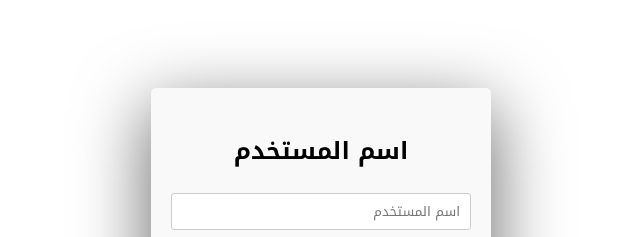
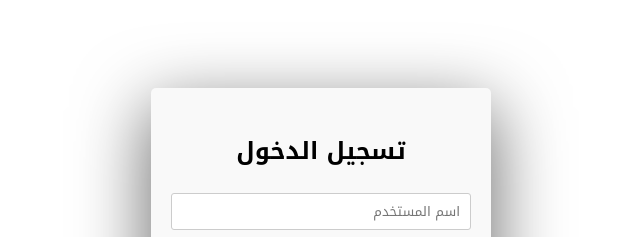
Before and after one commit to islam0555/cv, a plain HTML site: page login/index.html in a window 1280 px wide. Shown: the part 180-417 px from the top of the page, 319-959 px from the left. Drawn offline with Linux system fonts and the light colour scheme.

Commit message:
Update index.html

```diff
--- a/login/index.html
+++ b/login/index.html
@@ -67,7 +67,7 @@
   <body>
 
   <div class="login-box">
-    <h2>اسم المستخدم</h2>
+    <h2>تسجيل الدخول</h2>
     <input type="text" placeholder="اسم المستخدم" />
     <input type="password" placeholder="كلمة السر" />
     <button class="submit">دخول</button>
```
